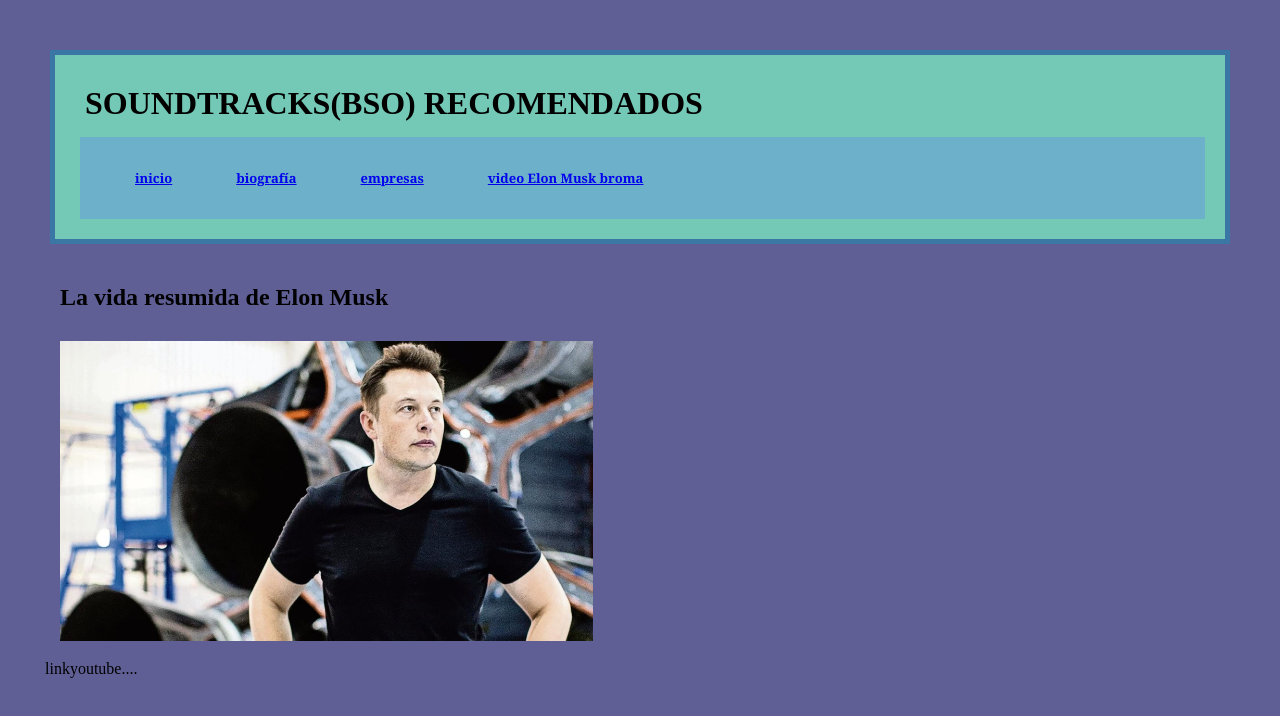
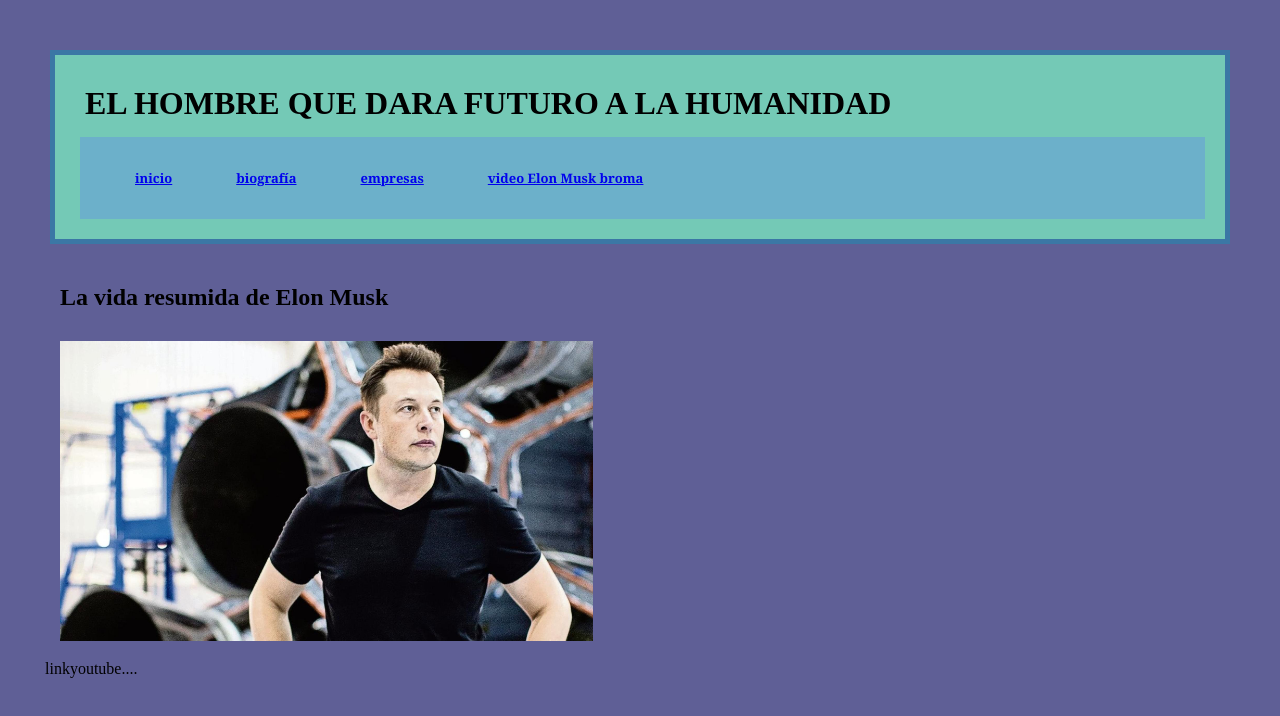
Before and after one commit to gustavhorner/Elon-Musk, a plain HTML site: page index.html/index.html in a window 1280 px wide. Drawn offline with Linux system fonts and the light colour scheme.

Commit message:
Update index.html

```diff
--- a/index.html/index.html
+++ b/index.html/index.html
@@ -6,12 +6,12 @@
     <meta charset="UTF-8">
     <meta http-equiv="X-UA-Compatible" content="IE=edge">
     <meta name="viewport" content="width=device-width, initial-scale=1.0">
-    <title>BSO</title>
+    <title>Elon Musk</title>
 </head>
 
 <body>
     <header>
-        <h1>SOUNDTRACKS(BSO) RECOMENDADOS</h1>
+        <h1>EL HOMBRE QUE DARA FUTURO A LA HUMANIDAD</h1>
         <nav>
             <ul>
                 <li> <a href="index.html">inicio</a></li>
```
